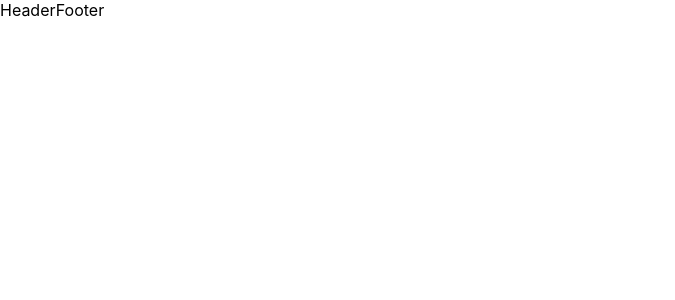
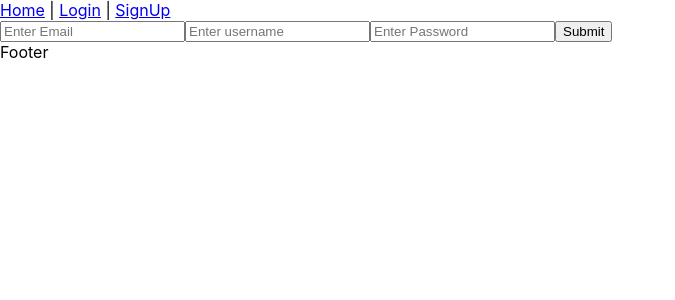
Before and after one commit to daemaks/SocialNetwork-DRF-React, a React (Create React App) app in the folder client/: page /register in a window 1280 px wide. Before the commit this address had no page. Shown: the top 300 px of the page, without its empty margins (0-675 px from the left). Built offline with nearby package versions, Linux system fonts and the light colour scheme.

Commit message:
register component

```diff
--- a/client/src/App.tsx
+++ b/client/src/App.tsx
@@ -4,6 +4,7 @@ import {Header} from './components/Header';
 import {Footer} from './components/Footer';
 import MainPage from './pages/MainPage';
 import LoginPage from './pages/LoginPage';
+import SignUp from './components/register';
 
 export default function App() {
   return (
@@ -12,6 +13,7 @@ export default function App() {
       <Routes>
         <Route path="/" element={<MainPage/>}/>
         <Route path='/login' element={<LoginPage/>}/>
+        <Route path='/register' element={<SignUp/>}/>
       </Routes>
       <Footer/>
     </div>
--- a/client/src/components/Header.tsx
+++ b/client/src/components/Header.tsx
@@ -1,5 +1,12 @@
+import {Link} from 'react-router-dom'
 export function Header() {
     return (
-        <>Header</>
+        <>
+            <Link to="/">Home</Link>
+            <span> | </span>
+            <Link to="/login">Login</Link>
+            <span> | </span>
+            <Link to="/register">SignUp</Link>
+        </>
     )
 }
--- /dev/null
+++ b/client/src/components/register.tsx
@@ -0,0 +1,45 @@
+import React, {useState} from "react";
+import axiosInstance from '../axios';
+import { useNavigate } from 'react-router-dom';
+
+export default function SignUp() {
+    const navigate = useNavigate();
+    const initialFormData = Object.freeze({
+        email: '',
+        username: '',
+        password:'',
+    });
+
+    const [formData, updateFormData] = useState(initialFormData)
+
+    const handleChange = (event: React.ChangeEvent<HTMLInputElement>) => {
+        updateFormData({
+            ...formData,
+            [event.target.name]: event.target.value.trim(),
+        });
+    };
+
+    const handleSubmit = (event: React.MouseEvent<HTMLButtonElement>) => {
+        event.preventDefault();
+        console.log(formData);
+
+        axiosInstance
+            .post(`user/register/`, {
+                email: formData.email,
+                username: formData.username,
+                password: formData.password,
+            })
+            .then((res) => {
+                navigate('/')
+                console.log(res.status)
+            })
+    };
+    return (
+        <form action="">
+            <input onChange={handleChange} type="text" name='email' placeholder='Enter Email'/>
+            <input onChange={handleChange} type="text" name='username' placeholder='Enter username'/>
+            <input onChange={handleChange} type="password" name='password' placeholder='Enter Password'/>
+            <button type="submit" onClick={handleSubmit}>Submit</button>
+        </form>
+    )
+}
```
